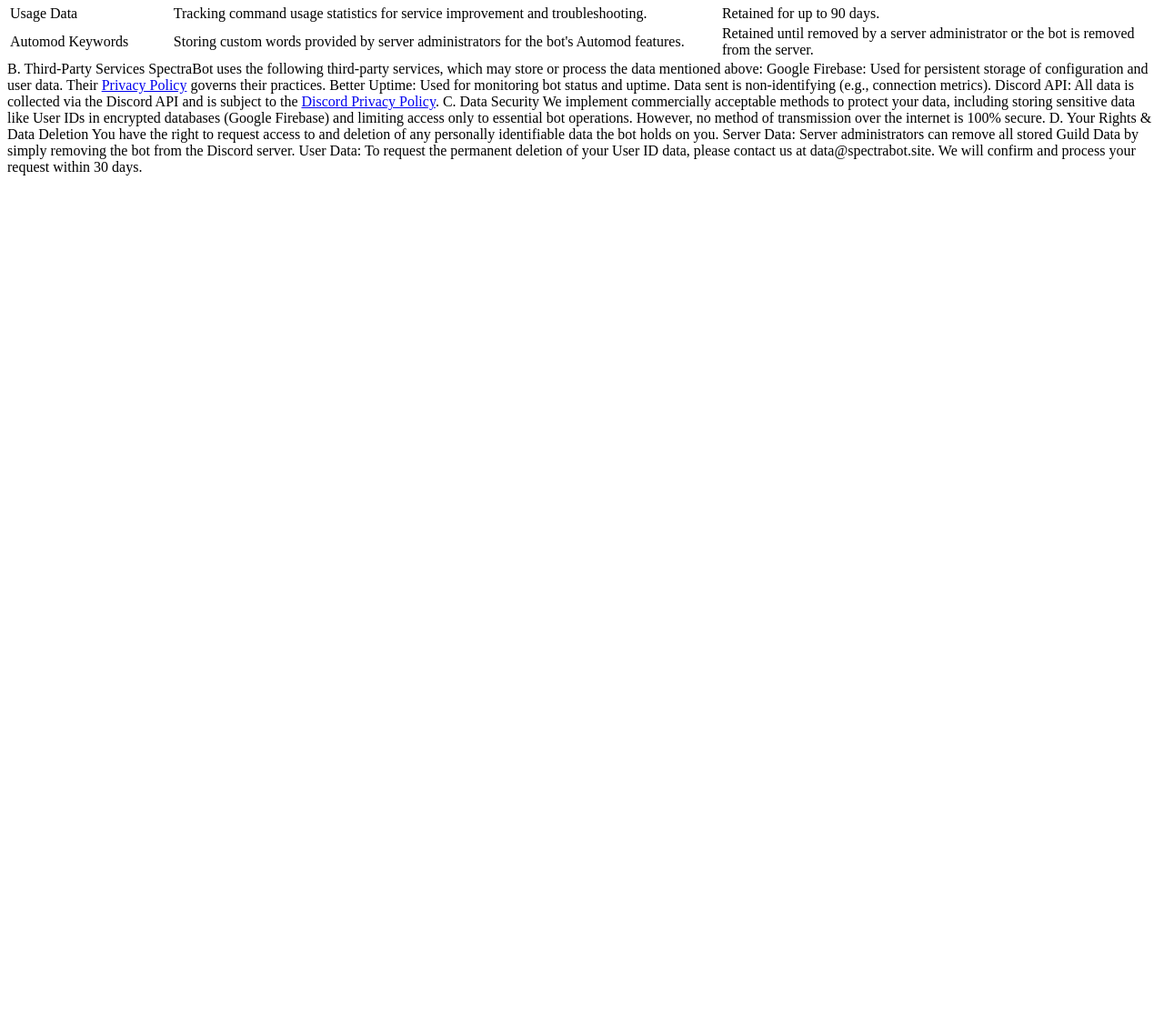
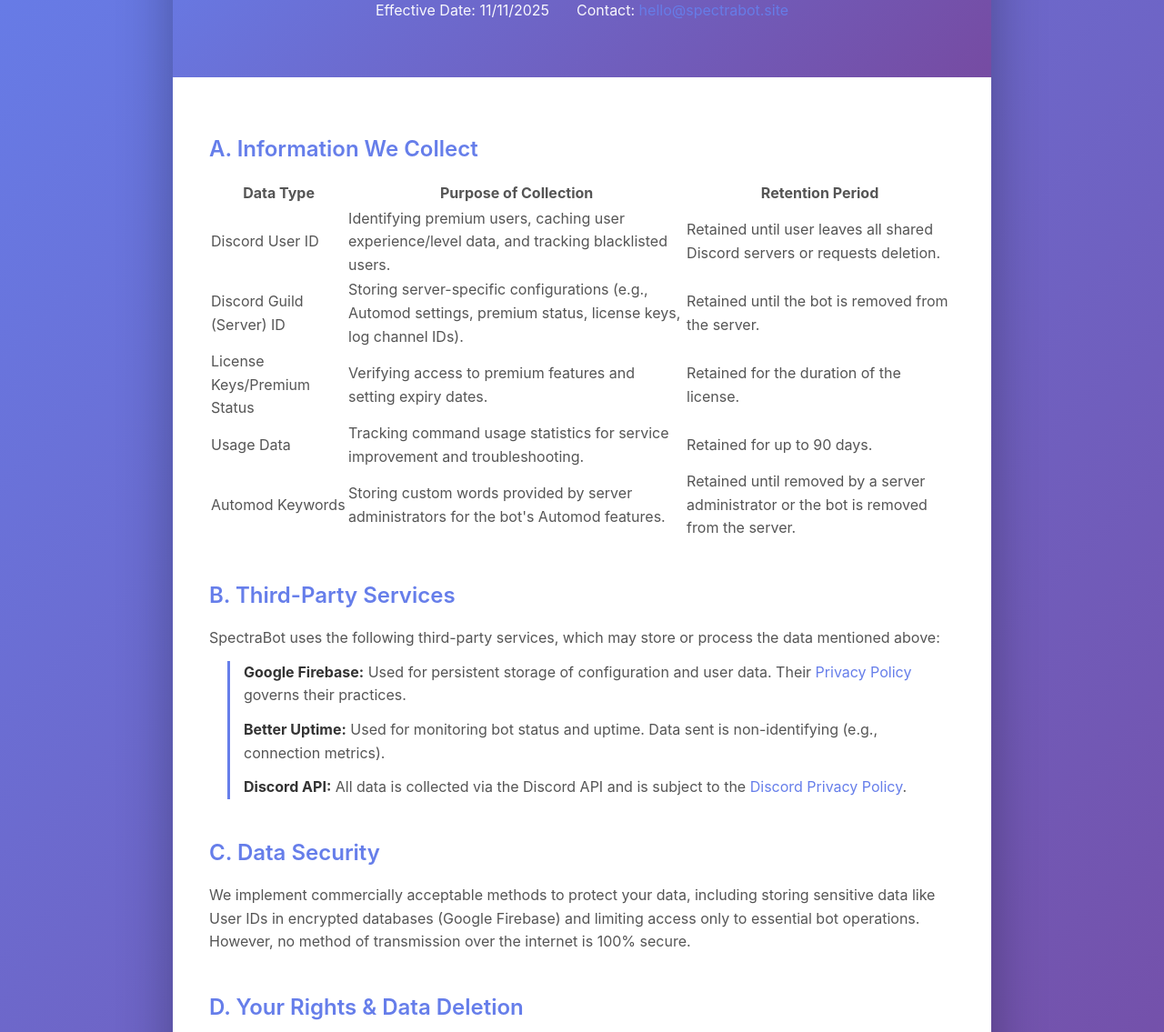
Before and after one commit to evincing/spectrabot-privacy, a plain HTML site: page index.html in a window 1280 px wide. Shown: the part 165-1300 px from the top of the page at 91% size. Before the commit the page ends 800 px from the top, so only its background shows below. Drawn offline with Linux system fonts and the light colour scheme.

Commit message:
Update styling

```diff
--- a/index.html
+++ b/index.html
@@ -1,10 +1,146 @@
-Privacy Policy for SpectraBot
+<!doctype html>
+<html lang="en">
+<head>
+  <meta charset="utf-8" />
+  <meta name="viewport" content="width=device-width,initial-scale=1" />
+  <title>Privacy Policy — SpectraBot</title>
+  <style>
+        * {
+            margin: 0;
+            padding: 0;
+            box-sizing: border-box;
+        }
 
-    Effective Date: 11/11/2025
+        body {
+            font-family: -apple-system, BlinkMacSystemFont, 'Segoe UI', Roboto, 'Helvetica Neue', Arial, sans-serif;
+            line-height: 1.6;
+            color: #333;
+            background: linear-gradient(135deg, #667eea 0%, #764ba2 100%);
+            min-height: 100vh;
+            padding: 20px;
+        }
 
-    Contact: hello@spectrabot.site
+        .container {
+            max-width: 900px;
+            margin: 0 auto;
+            background: white;
+            border-radius: 12px;
+            box-shadow: 0 20px 60px rgba(0, 0, 0, 0.3);
+            overflow: hidden;
+        }
 
-A. Information We Collect
+        .header {
+            background: linear-gradient(135deg, #667eea 0%, #764ba2 100%);
+            color: white;
+            padding: 60px 40px;
+            text-align: center;
+        }
+
+        .header h1 {
+            font-size: 2.5em;
+            margin-bottom: 20px;
+            font-weight: 700;
+        }
+
+        .header-meta {
+            font-size: 1em;
+            opacity: 0.95;
+            display: flex;
+            justify-content: center;
+            gap: 30px;
+            flex-wrap: wrap;
+        }
+
+        .header-meta p {
+            margin: 0;
+        }
+
+        .content {
+            padding: 60px 40px;
+        }
+
+        .section {
+            margin-bottom: 40px;
+        }
+
+        .section h2 {
+            font-size: 1.5em;
+            color: #667eea;
+            margin-bottom: 15px;
+            font-weight: 600;
+        }
+
+        .section-content {
+            margin-bottom: 15px;
+            color: #555;
+        }
+
+        .section-content p {
+            margin-bottom: 12px;
+        }
+
+        .subsection {
+            margin-left: 20px;
+            margin-bottom: 12px;
+            padding-left: 15px;
+            border-left: 3px solid #667eea;
+        }
+
+        .subsection strong {
+            color: #333;
+        }
+
+        footer {
+            background: #f8f9fa;
+            padding: 20px 40px;
+            text-align: center;
+            color: #666;
+            font-size: 0.9em;
+        }
+
+        a {
+            color: #667eea;
+            text-decoration: none;
+        }
+
+        a:hover {
+            text-decoration: underline;
+        }
+
+        @media (max-width: 600px) {
+            .header {
+                padding: 40px 20px;
+            }
+
+            .header h1 {
+                font-size: 1.8em;
+            }
+
+            .content {
+                padding: 40px 20px;
+            }
+
+            .header-meta {
+                flex-direction: column;
+                gap: 10px;
+            }
+        }
+  </style>
+</head>
+<body>
+  <div class="container">
+    <header class="header">
+      <h1>Privacy Policy for SpectraBot</h1>
+      <div class="header-meta">
+        <p>Effective Date: 11/11/2025</p>
+        <p>Contact: <a href="mailto:hello@spectrabot.site">hello@spectrabot.site</a></p>
+      </div>
+    </header>
+
+    <main class="content">
+      <section class="section">
+        <h2>A. Information We Collect</h2>
+        <div class="section-content">
           <table style="width:100%">
             <tr>
               <th>Data Type</th>
@@ -37,25 +173,43 @@
               <td>Retained until removed by a server administrator or the bot is removed from the server.</td>
             </tr>
           </table>
+        </div>
+      </section>
 
-B. Third-Party Services
+      <section class="section">
+        <h2>B. Third-Party Services</h2>
+        <div class="section-content">
+          <p>SpectraBot uses the following third-party services, which may store or process the data mentioned above:</p>
+          <div class="subsection">
+            <p><strong>Google Firebase:</strong> Used for persistent storage of configuration and user data. Their <a href="https://firebase.google.com/support/privacy">Privacy Policy</a> governs their practices.</p>
+            <p><strong>Better Uptime:</strong> Used for monitoring bot status and uptime. Data sent is non-identifying (e.g., connection metrics).</p>
+            <p><strong>Discord API:</strong> All data is collected via the Discord API and is subject to the <a href="https://discord.com/privacy">Discord Privacy Policy</a>.</p>
+          </div>
+        </div>
+      </section>
 
-SpectraBot uses the following third-party services, which may store or process the data mentioned above:
+      <section class="section">
+        <h2>C. Data Security</h2>
+        <div class="section-content">
+          <p>We implement commercially acceptable methods to protect your data, including storing sensitive data like User IDs in encrypted databases (Google Firebase) and limiting access only to essential bot operations. However, no method of transmission over the internet is 100% secure.</p>
+        </div>
+      </section>
 
-    Google Firebase: Used for persistent storage of configuration and user data. Their <a href="https://firebase.google.com/support/privacy"> Privacy Policy</a> governs their practices.
+      <section class="section">
+        <h2>D. Your Rights &amp; Data Deletion</h2>
+        <div class="section-content">
+          <p>You have the right to request access to and deletion of any personally identifiable data the bot holds on you.</p>
+          <div class="subsection">
+            <p><strong>Server Data:</strong> Server administrators can remove all stored Guild Data by simply removing the bot from the Discord server.</p>
+            <p><strong>User Data:</strong> To request the permanent deletion of your User ID data, please contact us at <a href="mailto:data@spectrabot.site">data@spectrabot.site</a>. We will confirm and process your request within 30 days.</p>
+          </div>
+        </div>
+      </section>
+    </main>
 
-    Better Uptime: Used for monitoring bot status and uptime. Data sent is non-identifying (e.g., connection metrics).
-
-    Discord API: All data is collected via the Discord API and is subject to the <a href="https://discord.com/privacy"> Discord Privacy Policy</a>.
-
-C. Data Security
-
-We implement commercially acceptable methods to protect your data, including storing sensitive data like User IDs in encrypted databases (Google Firebase) and limiting access only to essential bot operations. However, no method of transmission over the internet is 100% secure.
-
-D. Your Rights & Data Deletion
-
-You have the right to request access to and deletion of any personally identifiable data the bot holds on you.
-
-    Server Data: Server administrators can remove all stored Guild Data by simply removing the bot from the Discord server.
-
-    User Data: To request the permanent deletion of your User ID data, please contact us at data@spectrabot.site. We will confirm and process your request within 30 days.
+    <footer>
+      © SpectraBot — For questions, contact <a href="mailto:hello@spectrabot.site">hello@spectrabot.site</a>
+    </footer>
+  </div>
+</body>
+</html>
```
Lines whose indentation alone changed are shown as unchanged.
